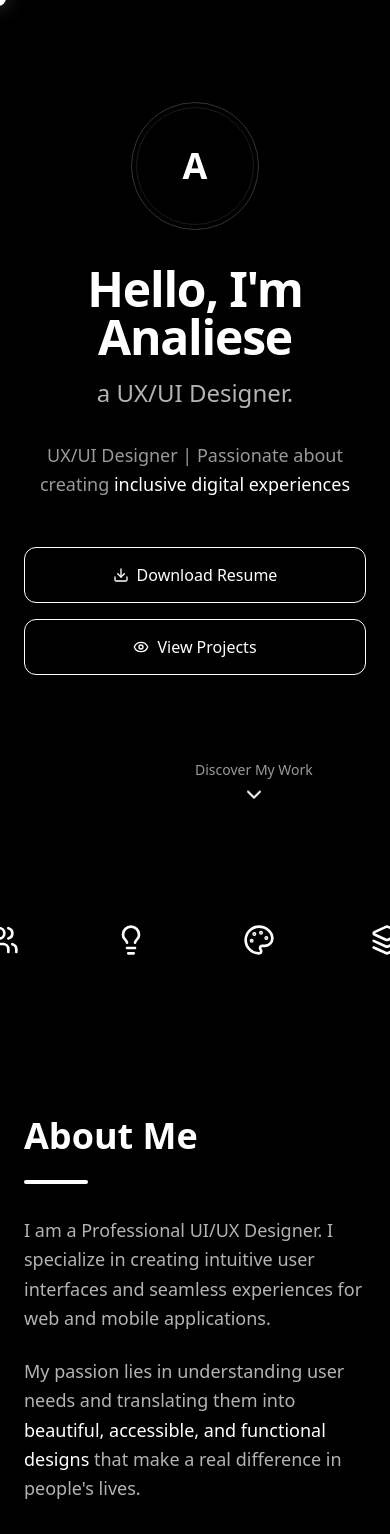
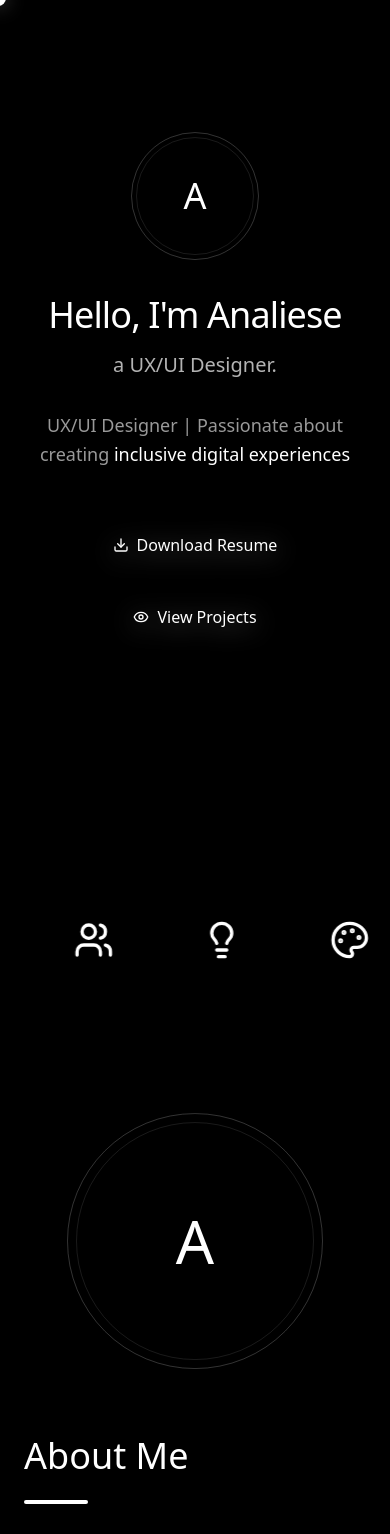
Before and after one commit to Analiese-exe/ukeje-analiese-ogochukwu-portfolio, a React (Vite) app: page / in a window 390 px wide. Shown: the top 1534 px of the page. Built offline with nearby package versions, Linux system fonts and the light colour scheme.

Commit message:
Refactor: Implement detailed portfolio updates
Apply the requested color scheme, button styles, cursor behavior, and section-specific layout and animation changes. Address responsiveness issues and update the Tools Marquee, Skills, Experience, Testimonials, About Me, Hero, and Projects sections.

```diff
--- a/src/components/About.tsx
+++ b/src/components/About.tsx
@@ -6,9 +6,9 @@ export const About = () => {
       <div className="max-w-6xl mx-auto">
         <div className="grid lg:grid-cols-2 gap-16 items-center">
           {/* Text Content */}
-          <div className="space-y-8 fade-in">
+          <div className="space-y-8 fade-in order-2 lg:order-1">
             <div>
-              <h2 className="text-4xl md:text-5xl font-semibold mb-6 text-white">
+              <h2 className="text-4xl md:text-5xl font-medium mb-6 text-white">
                 About Me
               </h2>
               <div className="w-16 h-1 bg-white rounded-full mb-8"></div>
@@ -53,11 +53,11 @@ export const About = () => {
           </div>
 
           {/* Portrait */}
-          <div className="flex justify-center lg:justify-end fade-in">
+          <div className="flex justify-center lg:justify-end fade-in order-1 lg:order-2">
             <div className="relative">
               {/* Portrait container */}
-              <div className="relative w-80 h-80 rounded-full border border-white/20 p-2 float">
-                <div className="w-full h-full rounded-full bg-transparent border border-white/10 flex items-center justify-center text-8xl font-semibold text-white">
+              <div className="relative w-64 h-64 md:w-80 md:h-80 rounded-full border border-white/20 p-2 float">
+                <div className="w-full h-full rounded-full bg-transparent border border-white/10 flex items-center justify-center text-6xl md:text-8xl font-medium text-white">
                   A
                 </div>
               </div>
--- a/src/components/Hero.tsx
+++ b/src/components/Hero.tsx
@@ -8,8 +8,8 @@ export const Hero = () => {
       <div className="relative z-10 text-center max-w-4xl mx-auto">
         {/* Avatar with minimal glow */}
         <div className="mb-8 inline-block relative fade-in">
-          <div className="w-32 h-32 md:w-40 md:h-40 rounded-full border border-white/20 p-1 float">
-            <div className="w-full h-full rounded-full bg-transparent border border-white/10 flex items-center justify-center text-4xl md:text-5xl font-semibold text-white">
+          <div className="w-32 h-32 md:w-40 md:h-40 lg:w-48 lg:h-48 rounded-full border border-white/20 p-1 float mx-auto">
+            <div className="w-full h-full rounded-full bg-transparent border border-white/10 flex items-center justify-center text-4xl md:text-5xl lg:text-6xl font-medium text-white">
               A
             </div>
           </div>
@@ -17,11 +17,11 @@ export const Hero = () => {
 
         {/* Name and title */}
         <div className="space-y-4 mb-8 fade-in">
-          <h1 className="text-5xl md:text-7xl lg:text-8xl font-semibold tracking-tight text-white">
+          <h1 className="text-4xl md:text-6xl lg:text-7xl font-medium tracking-tight text-white">
             Hello, I'm{" "}
             <span className="text-white">Analiese</span>
           </h1>
-          <h2 className="text-2xl md:text-3xl lg:text-4xl text-white/70 font-light">
+          <h2 className="text-xl md:text-2xl lg:text-3xl text-white/70 font-light">
             a UX/UI Designer.
           </h2>
         </div>
@@ -47,11 +47,6 @@ export const Hero = () => {
         </div>
       </div>
 
-      {/* Scroll indicator */}
-      <div className="absolute bottom-8 left-1/2 transform -translate-x-1/2 text-center fade-in">
-        <p className="text-sm text-white/60 mb-2">Discover My Work</p>
-        <ChevronDown className="w-6 h-6 mx-auto text-white animate-bounce" />
-      </div>
     </section>
   );
 };
--- a/src/components/Projects.tsx
+++ b/src/components/Projects.tsx
@@ -51,19 +51,19 @@ export const Projects = () => {
           <div className="w-16 h-1 bg-white rounded-full mx-auto mb-4"></div>
         </div>
 
-        <div className="grid md:grid-cols-2 lg:grid-cols-3 gap-12 fade-in">
+        <div className="grid grid-cols-1 md:grid-cols-2 lg:grid-cols-3 gap-12 fade-in">
           {projects.map((project, index) => (
             <div
               key={index}
-              className="group hover:scale-105 transition-all duration-300 hoverable"
+              className="group hoverable"
             >
               {/* Project image */}
-              <div className="h-64 bg-white/5 rounded-2xl flex items-center justify-center text-6xl relative overflow-hidden mb-4 minimal-card">
+              <div className="h-64 bg-white/5 rounded-2xl flex items-center justify-center text-6xl relative overflow-hidden mb-6 transition-all duration-300 hover:scale-105 hover:shadow-2xl hover:shadow-white/10">
                 <span className="relative z-10">{project.image}</span>
               </div>
 
               {/* Project title */}
-              <h3 className="text-xl font-semibold text-white text-center">
+              <h3 className="text-xl font-medium text-white text-center">
                 {project.title}
               </h3>
             </div>
--- a/src/components/Skills.tsx
+++ b/src/components/Skills.tsx
@@ -15,8 +15,8 @@ const skills = [
   { name: "Adobe Illustrator", icon: Palette },
   { name: "ChatGPT", icon: Users },
   { name: "Notion", icon: Monitor },
-  { name: "HTML/CSS", icon: TestTube },
-  { name: "Accessibility", icon: Accessibility },
+  { name: "HTML", icon: TestTube },
+  { name: "JavaScript", icon: TestTube },
 ];
 
 export const Skills = () => {
@@ -30,15 +30,16 @@ export const Skills = () => {
           <div className="w-16 h-1 bg-white rounded-full mx-auto mb-4"></div>
         </div>
 
-        <div className="flex flex-wrap justify-center gap-8 fade-in">
+        <div className="grid grid-cols-2 md:grid-cols-4 gap-8 max-w-4xl mx-auto fade-in">
           {skills.map((skill, index) => (
             <div
               key={index}
-              className="group hoverable"
+              className="group hoverable text-center"
             >
-              <div className="w-20 h-20 rounded-full border border-white/20 flex items-center justify-center transition-all duration-300 hover:border-white/50 minimal-card">
-                <skill.icon className="w-8 h-8 text-white group-hover:scale-110 transition-transform" />
+              <div className="w-16 h-16 mx-auto mb-4 flex items-center justify-center transition-all duration-300 hover:scale-110">
+                <skill.icon className="w-8 h-8 text-white" />
               </div>
+              <p className="text-white text-sm font-medium">{skill.name}</p>
             </div>
           ))}
         </div>
--- a/src/components/SkillsMarquee.tsx
+++ b/src/components/SkillsMarquee.tsx
@@ -24,20 +24,22 @@ export const SkillsMarquee = () => {
   return (
     <section className="py-16 overflow-hidden">
       <div className="relative">
-        {/* Static centered marquee container */}
-        <div className="flex justify-center items-center gap-16 static-marquee fade-in">
-          {tools.map((tool, index) => (
+        {/* Horizontal marquee */}
+        <div className="marquee-container">
+          <div className="flex gap-16 marquee-track">
+            {[...tools, ...tools].map((tool, index) => (
               <div
                 key={index}
                 className="flex-shrink-0 group hoverable"
               >
                 <div className="w-16 h-16 flex items-center justify-center transition-all duration-300 hover:scale-110">
-                <tool.icon className="w-8 h-8 text-white group-hover:scale-125 transition-transform" />
+                  <tool.icon className="w-10 h-10 text-white group-hover:scale-125 transition-transform" />
                 </div>
               </div>
             ))}
           </div>
         </div>
+      </div>
     </section>
   );
 };
--- a/src/index.css
+++ b/src/index.css
@@ -74,9 +74,9 @@ All colors MUST be HSL.
   }
 
   .custom-cursor.hover {
-    @apply scale-125;
-    box-shadow: 0 0 25px hsl(0 0% 100% / 0.8);
-    animation: cursor-pulse 1s ease-in-out infinite;
+    @apply scale-150;
+    box-shadow: 0 0 20px hsl(0 0% 100% / 0.6);
+    animation: cursor-pulse 1.5s ease-in-out infinite;
   }
 
   /* Minimal clean styles */
@@ -94,13 +94,14 @@ All colors MUST be HSL.
   /* Clean button */
   .minimal-button {
     background: transparent;
-    border: 1px solid hsl(0 0% 100%);
+    border: none;
     color: hsl(0 0% 100%);
     transition: var(--transition-elegant);
+    filter: drop-shadow(0 4px 12px hsl(0 0% 100% / 0.4));
   }
 
   .minimal-button:hover {
-    box-shadow: 0 0 10px hsl(0 0% 100% / 0.3);
+    filter: drop-shadow(0 6px 16px hsl(0 0% 100% / 0.6));
   }
 
   /* Floating animation */
@@ -108,13 +109,19 @@ All colors MUST be HSL.
     animation: float 6s ease-in-out infinite;
   }
 
-  /* Static marquee */
-  .static-marquee {
-    transition: transform 0.3s ease;
+  /* Marquee container */
+  .marquee-container {
+    overflow: hidden;
+    width: 100%;
   }
 
-  .static-marquee:hover {
-    transform: translateX(-10px);
+  .marquee-track {
+    animation: marquee-horizontal 20s linear infinite;
+    will-change: transform;
+  }
+
+  .marquee-track:hover {
+    animation-play-state: paused;
   }
 
   /* Fade in animation */
@@ -126,17 +133,27 @@ All colors MUST be HSL.
 
   /* Vertical marquee */
   .vertical-marquee-up {
-    animation: marquee-vertical-up 20s linear infinite;
+    animation: marquee-vertical-up 30s linear infinite;
   }
 
   .vertical-marquee-down {
-    animation: marquee-vertical-down 20s linear infinite;
+    animation: marquee-vertical-down 30s linear infinite;
+  }
+
+  /* Horizontal marquee */
+  .horizontal-marquee {
+    animation: marquee-horizontal 25s linear infinite;
   }
 
   /* Marquee fade masks */
   .marquee-fade {
     mask: linear-gradient(to bottom, transparent 0%, black 20%, black 80%, transparent 100%);
     -webkit-mask: linear-gradient(to bottom, transparent 0%, black 20%, black 80%, transparent 100%);
+  }
+
+  .horizontal-marquee-fade {
+    mask: linear-gradient(to right, transparent 0%, black 20%, black 80%, transparent 100%);
+    -webkit-mask: linear-gradient(to right, transparent 0%, black 20%, black 80%, transparent 100%);
   }
 }
 
@@ -185,3 +202,8 @@ All colors MUST be HSL.
   from { transform: translateY(-100%); }
   to { transform: translateY(100%); }
 }
+
+@keyframes marquee-horizontal {
+  from { transform: translateX(0); }
+  to { transform: translateX(-50%); }
+}
```
Also changed, not shown: src/components/Experience.tsx (+11 -47 lines), src/components/Testimonials.tsx (+24 -7 lines). Lines whose indentation alone changed are shown as unchanged.
